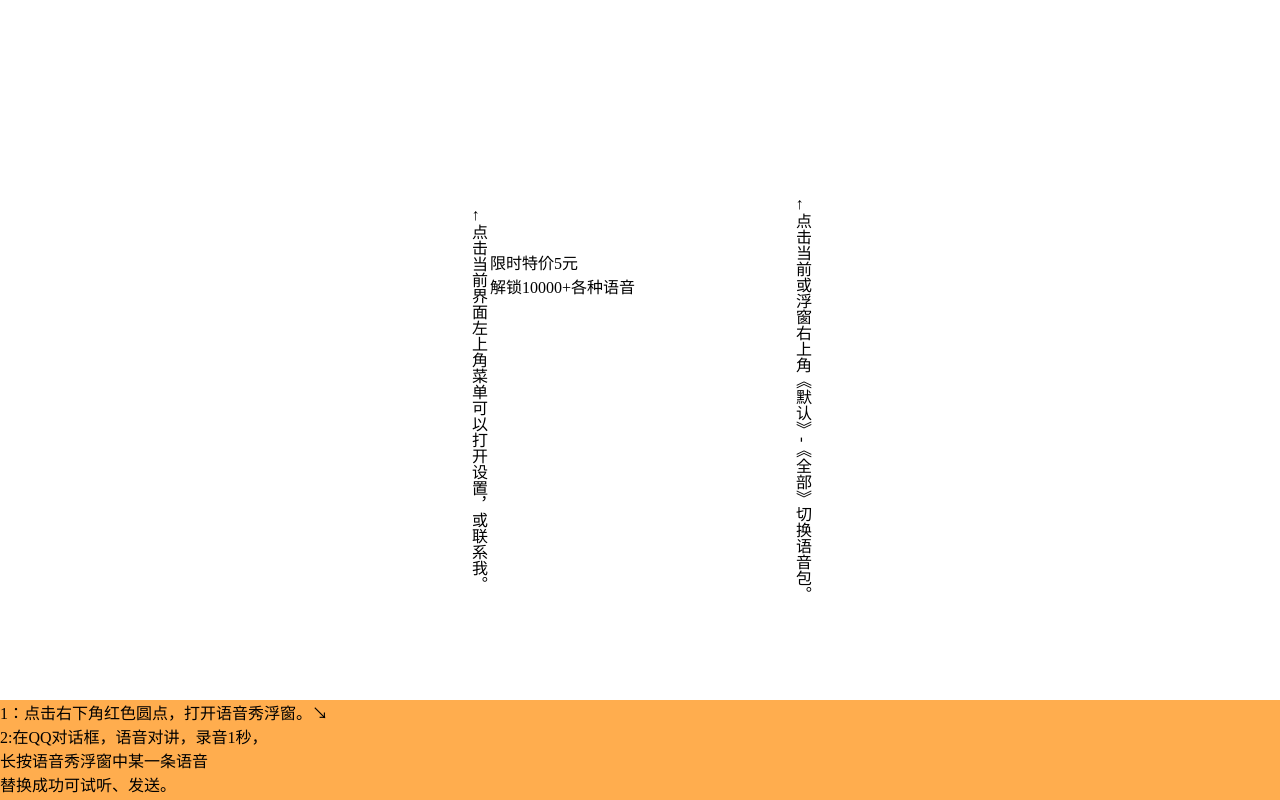
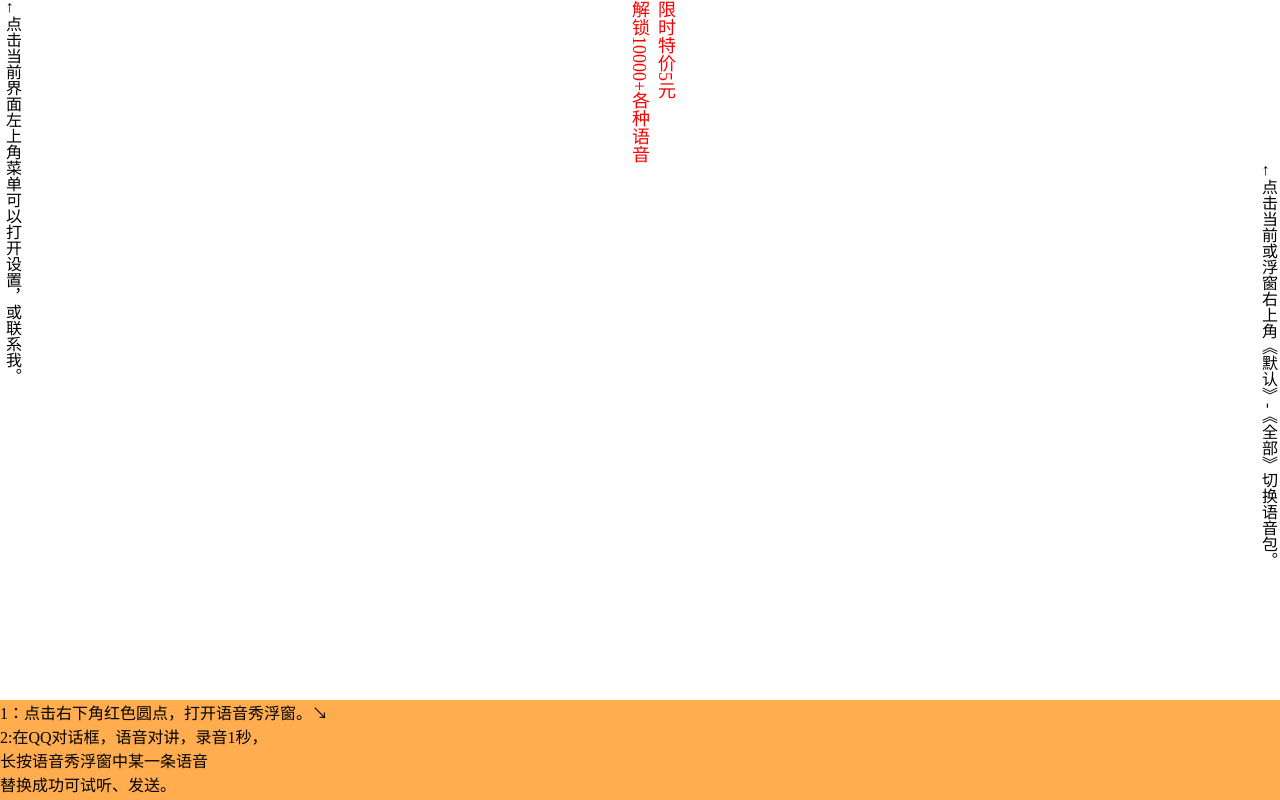
Before and after one commit to youppgd/yuyin, a plain HTML site: page index.html in a window 1280 px wide. Drawn offline with Linux system fonts and the light colour scheme.

Commit message:
Update index.html

```diff
--- a/index.html
+++ b/index.html
@@ -1,14 +1,14 @@
 <html>
 <head>
  <style type="text/css">
-        .header{background-color: #ff0000;}
+        html{height:100%;}
+        body{min-height:100%;margin:0;padding:0;position:relative;}
+  .header{background-color: #ff0000;}
         .main{padding-bottom:100px;background-color: #ffff00;}
   .l{writing-mode:vertical-lr;float:left}
-  .c{writing-mode:vertical-rl;font-size:18px;color:#F00;}
+  .c{writing-mode:vertical-rl;font-size:18px;color:#F00;margin: 0 auto;}
   .r{writing-mode:vertical-rl;float:right}
- html,body{width:100%;height:100%;margin:0;padding:0;}
-  body{display:flex;align-items:center;justify-content:center;}
-  .content{width:300px;height:300px;background:white;}
+
         /* main的padding-bottom值要等于或大于footer的height值 */
         .footer{position:absolute;bottom:0;width:100%;height:100px;background-color: #ffad4e;}
     </style>
@@ -16,7 +16,7 @@
 </head>
 <body>
  <div class="l"> ←点击当前界面左上角菜单可以打开设置，或联系我。</div>
-  <div class="content">
+  <div class="c">
    限时特价5元</br>解锁10000+各种语音
   </div>
  <div class="r"> ←点击当前或浮窗右上角《默认》-《全部》切换语音包。</div>
```
